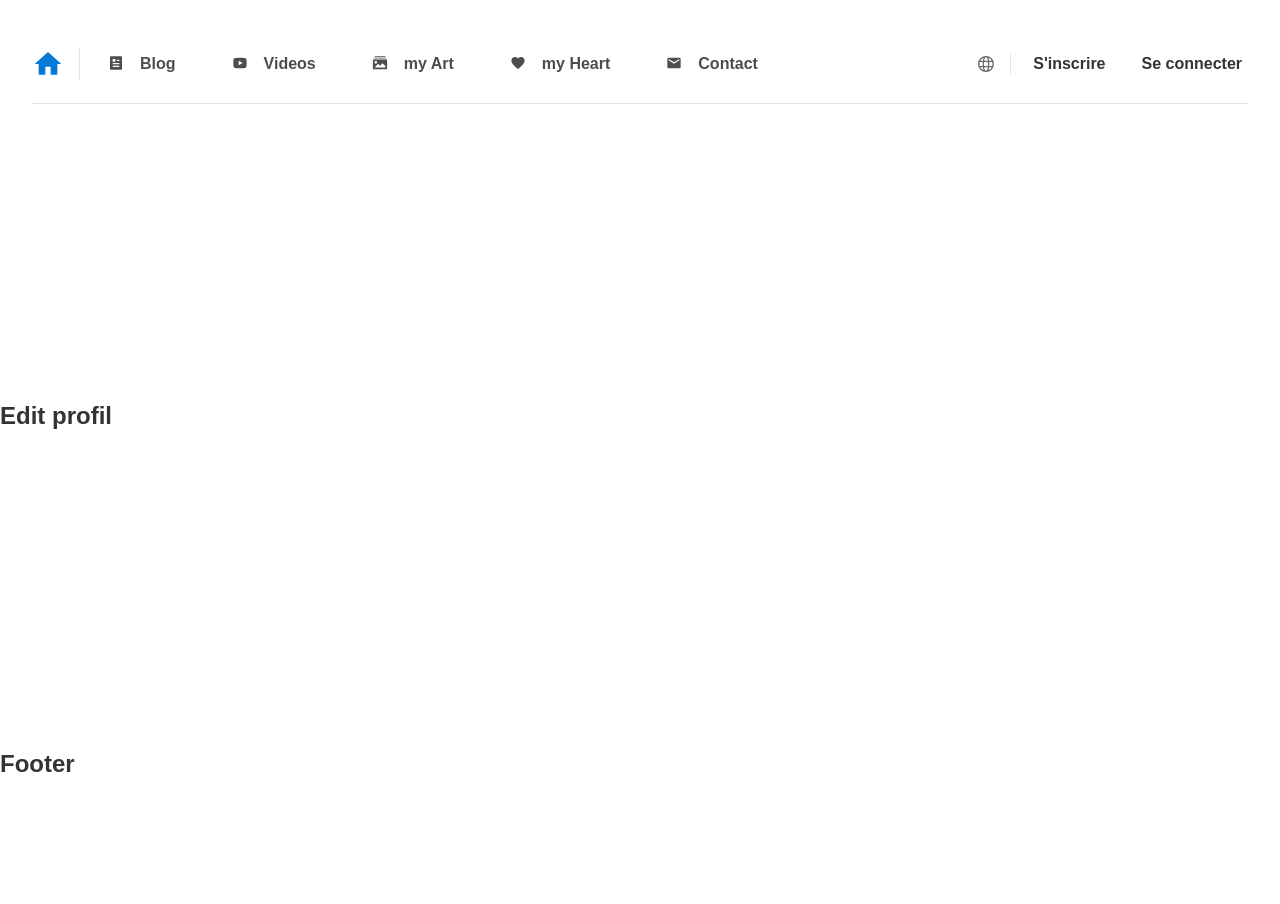
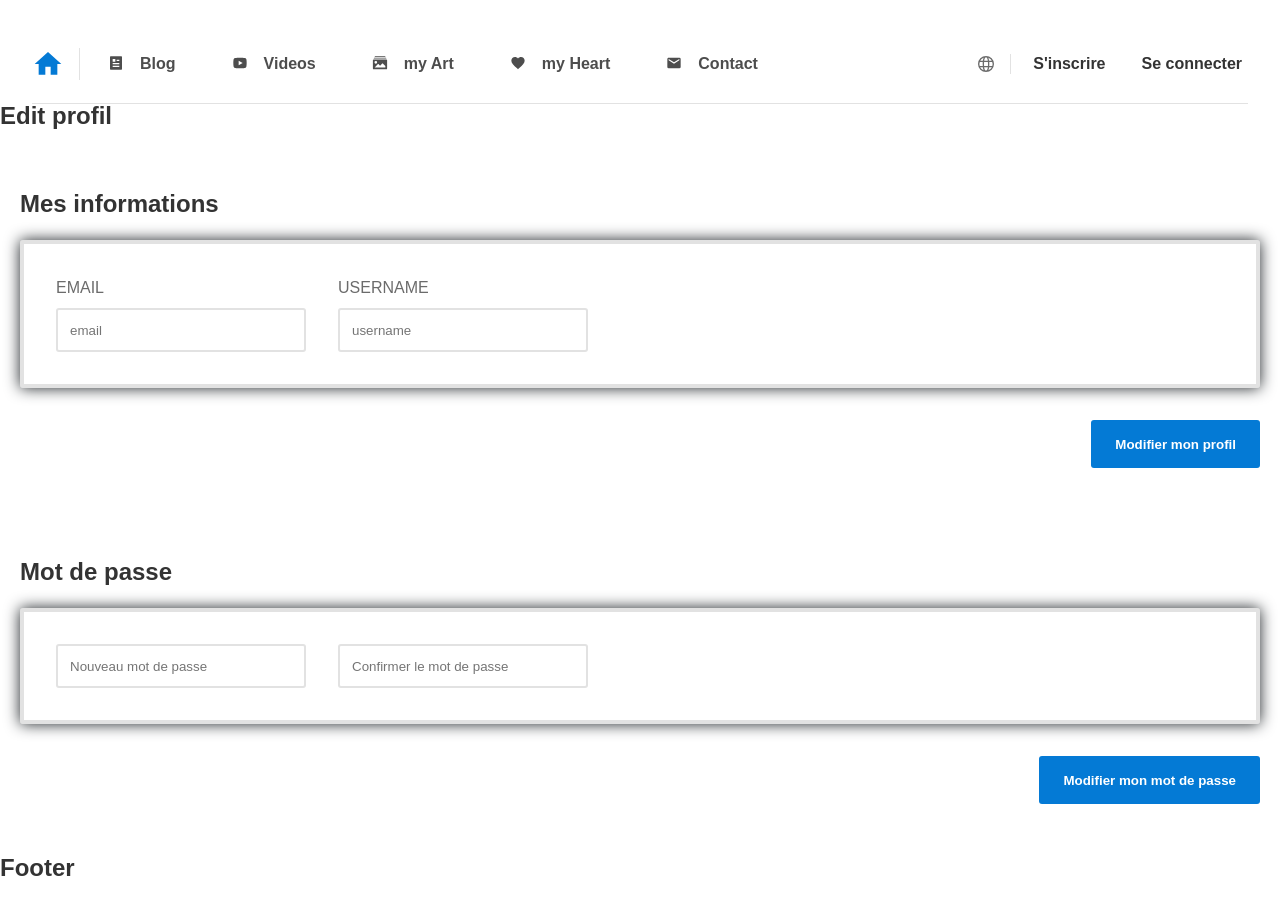
Before and after one commit to raficraft/my_heart_my_art_final, a Next.js app: page /admin/content/edit/EditProfil in a window 1280 px wide. Before the commit the page ends 800 px from the top, so only its background shows below. Built offline with nearby package versions, Linux system fonts and the light colour scheme; no server answers.

Commit message:
add edit profil on admin page

```diff
--- a/Sass/abstract/_reset.scss
+++ b/Sass/abstract/_reset.scss
@@ -121,7 +121,7 @@ body {
   font-family: Arial, Helvetica, sans-serif;
   line-height: 1.5rem;
   background-color: rgb(255, 255, 255);
-  overflow: hidden;
+  overflow-x: hidden;
   color: $text_black_light;
 }
 
--- a/Sass/abstract/global.module.scss
+++ b/Sass/abstract/global.module.scss
@@ -27,3 +27,53 @@
     width: calc(100% - 4rem);
   }
 }
+
+.flex {
+  display: flex;
+}
+
+.hidden {
+  display: none;
+}
+
+.errorText {
+  color: $red;
+}
+
+.bloc_input {
+  @include flex(column, nowrap, center, center);
+  input[type="text"],
+  input[type="password"] {
+    height: 2rem;
+    padding: calc(#{$space} * 2.5) 0;
+    text-indent: calc(#{$space} * 1.5);
+    border: 2px solid $grey;
+    color: $black;
+    transition: $shortTime;
+    box-sizing: border-box;
+    border-radius: $smallRadius;
+
+    @include on-event {
+      border: 2px solid $blue;
+    }
+  }
+}
+
+.btn_primary {
+  height: 2rem;
+  color: $light;
+  border: none;
+  border-radius: $smallRadius;
+  padding: calc(#{$space} * 3);
+  font-weight: bold;
+  @include flexCenter();
+  transition: $shortTime;
+
+  &:hover {
+    background-color: lighten($blue, 10%);
+  }
+}
+
+.btn_sub {
+  background-color: $blue;
+}
--- a/assets/icons/Icon_svg.js
+++ b/assets/icons/Icon_svg.js
@@ -178,3 +178,25 @@ export function Adjustments_icon(props) {
     </svg>
   );
 }
+
+export function Edit_icon(props) {
+  return (
+    <svg width="1em" height="1em" viewBox="0 0 24 24" {...props}>
+      <path
+        d="M3 10h11v2H3v-2zm0-2h11V6H3v2zm0 8h7v-2H3v2zm15.01-3.13l.71-.71a.996.996 0 0 1 1.41 0l.71.71c.39.39.39 1.02 0 1.41l-.71.71l-2.12-2.12zm-.71.71l-5.3 5.3V21h2.12l5.3-5.3l-2.12-2.12z"
+        fill="currentColor"
+      ></path>
+    </svg>
+  );
+}
+
+export function History_icon(props) {
+  return (
+    <svg width="1em" height="1em" viewBox="0 0 24 24" {...props}>
+      <path
+        d="M13 3a9 9 0 0 0-9 9H1l3.89 3.89l.07.14L9 12H6c0-3.87 3.13-7 7-7s7 3.13 7 7s-3.13 7-7 7c-1.93 0-3.68-.79-4.94-2.06l-1.42 1.42A8.954 8.954 0 0 0 13 21a9 9 0 0 0 0-18zm-1 5v5l4.25 2.52l.77-1.29l-3.52-2.09V8H12z"
+        fill="currentColor"
+      ></path>
+    </svg>
+  );
+}
--- /dev/null
+++ b/engine/component/drop_avatar/Drop_avatar.module.scss
@@ -0,0 +1,26 @@
+@import "./../../../Sass/abstract/function";
+@import "./../../../Sass/abstract/variables";
+
+.preview {
+  &_avatar {
+    @include flex(column, wrap, center, center);
+    padding-bottom: calc(#{$space} * 3);
+    border-bottom: 1px solid $grey;
+
+    &__trigger {
+      background-color: cadetblue;
+      @include circle();
+      background-image: url("./../../../assets/UI/checkerboard-texture.jpg");
+      border: 5px solid $light;
+      transition: $shortTime;
+      cursor: pointer;
+      &:hover {
+        border: 5px solid $red;
+      }
+    }
+
+    .errorText {
+      margin: 0.5rem 0 0.25rem 0;
+    }
+  }
+}
--- a/engine/component/modal/Modal.module.scss
+++ b/engine/component/modal/Modal.module.scss
@@ -4,7 +4,7 @@
 
 .wrapper {
   z-index: 10000;
-  position: absolute;
+  position: fixed;
   top: 0;
   left: 0;
   height: 100%;
--- a/pages/admin/content/edit/EditProfil.js
+++ b/pages/admin/content/edit/EditProfil.js
@@ -1,9 +1,90 @@
-import React from "react";
+import React, { useContext } from "react";
+import { AuthContext } from "../../../../context/auth/AuthProvider";
+
+import G from "./../../../../Sass/abstract/global.module.scss";
+import S from "./EditProfil.module.scss";
 
 export default function EditProfil() {
+  const { currentUser } = useContext(AuthContext);
+
+  const handle_edit_profil = () => {};
+  const handle_edit_pwd = () => {};
+
+  console.log(currentUser);
   return (
-    <div>
+    <>
       <h1>Edit profil</h1>
-    </div>
+      {/*Edit prodil */}
+
+      <form className={S.editProfil}>
+        <h1>Mes informations</h1>
+        <fieldset>
+          <div className={`${G.bloc_input} ${S.bloc_input}`}>
+            <label htmlFor="email">Email</label>
+            <input
+              type="text"
+              id="email"
+              name="email"
+              placeholder="email"
+              value={currentUser ? currentUser.email : null}
+            />
+          </div>
+
+          <div className={`${G.bloc_input} ${S.bloc_input}`}>
+            <label htmlFor="username">Username</label>
+            <input
+              type="text"
+              id="username"
+              name="username"
+              placeholder="username"
+              value={currentUser ? currentUser.email : null}
+            />
+          </div>
+        </fieldset>
+        <footer>
+          <button
+            className={`${G.btn_sub} ${G.btn_primary}`}
+            type="button"
+            onClick={handle_edit_profil}
+          >
+            Modifier mon profil
+          </button>
+        </footer>
+      </form>
+
+      {/*Edit PWD */}
+
+      <form className={S.editProfil}>
+        <h1>Mot de passe</h1>
+        <fieldset>
+          <div className={`${G.bloc_input} ${S.bloc_input}`}>
+            <input
+              type="password"
+              id="email"
+              name="email"
+              placeholder="Nouveau mot de passe"
+            />
+          </div>
+
+          <div className={`${G.bloc_input} ${S.bloc_input}`}>
+            <input
+              type="text"
+              id="username"
+              name="username"
+              placeholder="Confirmer le mot de passe"
+            />
+          </div>
+        </fieldset>
+        <footer>
+          <button
+            className={`${G.btn_sub} ${G.btn_primary}`}
+            type="button"
+            onClick={handle_edit_pwd}
+          >
+            Modifier mon mot de passe
+          </button>
+        </footer>
+      </form>
+    </>
   );
 }
--- /dev/null
+++ b/pages/admin/content/edit/EditProfil.module.scss
@@ -0,0 +1,36 @@
+@import "./../../../../Sass/abstract/function";
+@import "./../../../../Sass/abstract/variables";
+
+.editProfil {
+  @include flex(column, nowrap, flex-start, flex-start);
+  width: 100%;
+  padding: calc(#{$space} * 2.5);
+  margin: calc(#{$space} * 2.5) 0;
+  padding-bottom: 0;
+
+  fieldset {
+    @include flex(row, nowrap, flex-start, center);
+    width: 100%;
+    border: 4px solid $grey;
+    box-shadow: $standartShadow;
+    border-radius: $smallRadius;
+    padding: calc(#{$space} * 2) calc(#{$space} * 2);
+  }
+  footer {
+    @include flex(row, nowrap, flex-end, center);
+    margin: 2rem 0;
+    width: 100%;
+  }
+
+  .bloc_input {
+    margin: 1rem;
+    label {
+      font-weight: 300;
+      text-transform: uppercase;
+    }
+    input[type="text"],
+    input[type="password"] {
+      width: 250px;
+    }
+  }
+}
```
Also changed, not shown: engine/component/drop_avatar/Drop_avatar.js (added, +121 -0 lines), engine/component/form/Upload_image/Upload_avatar.module.scss (+1 -18 lines), engine/component/form/Upload_image/Upload_image.js (+14 -12 lines), pages/admin/header/Admin_header.js (+16 -12 lines), pages/admin/header/Admin_header.module.scss (+36 -7 lines).
